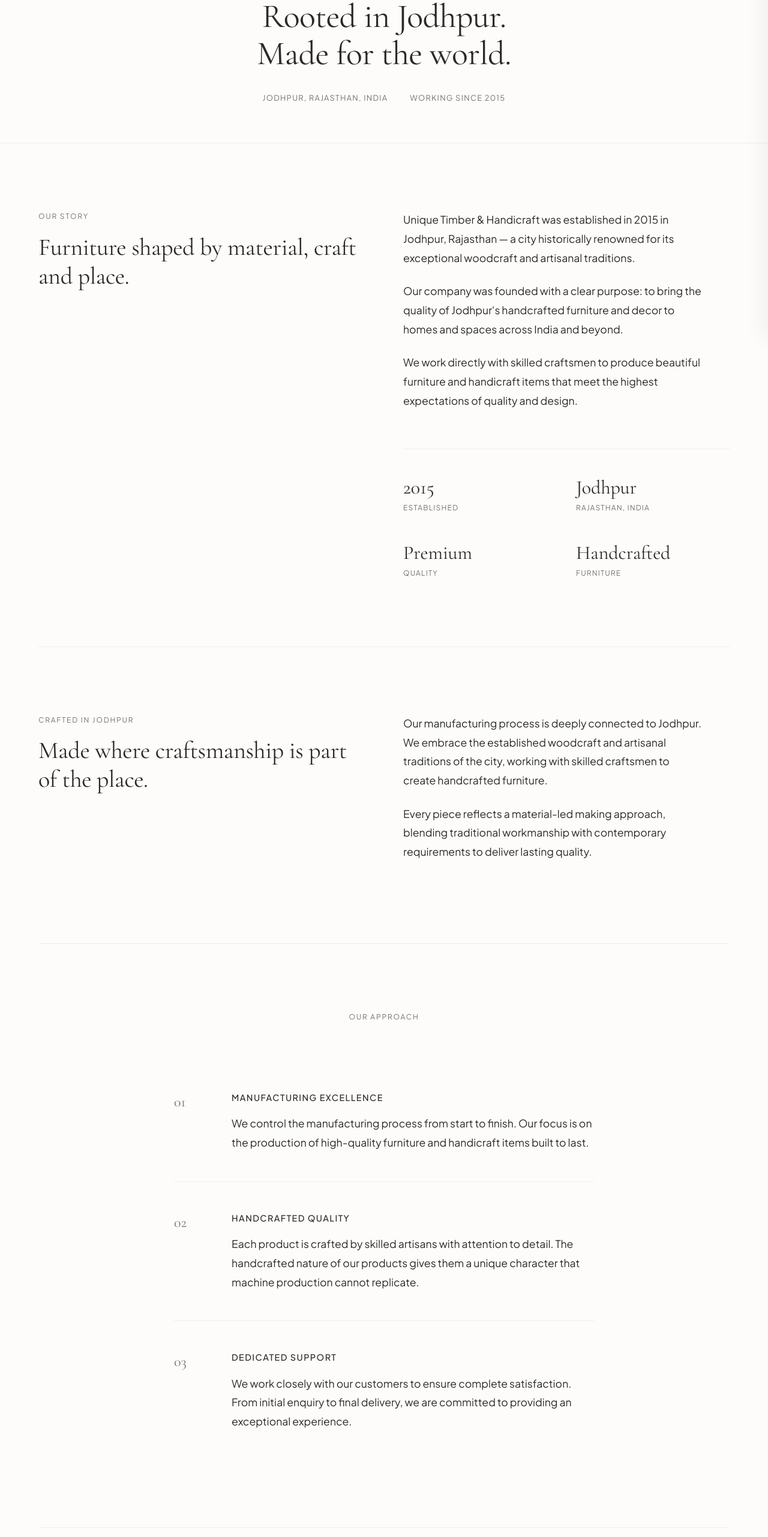
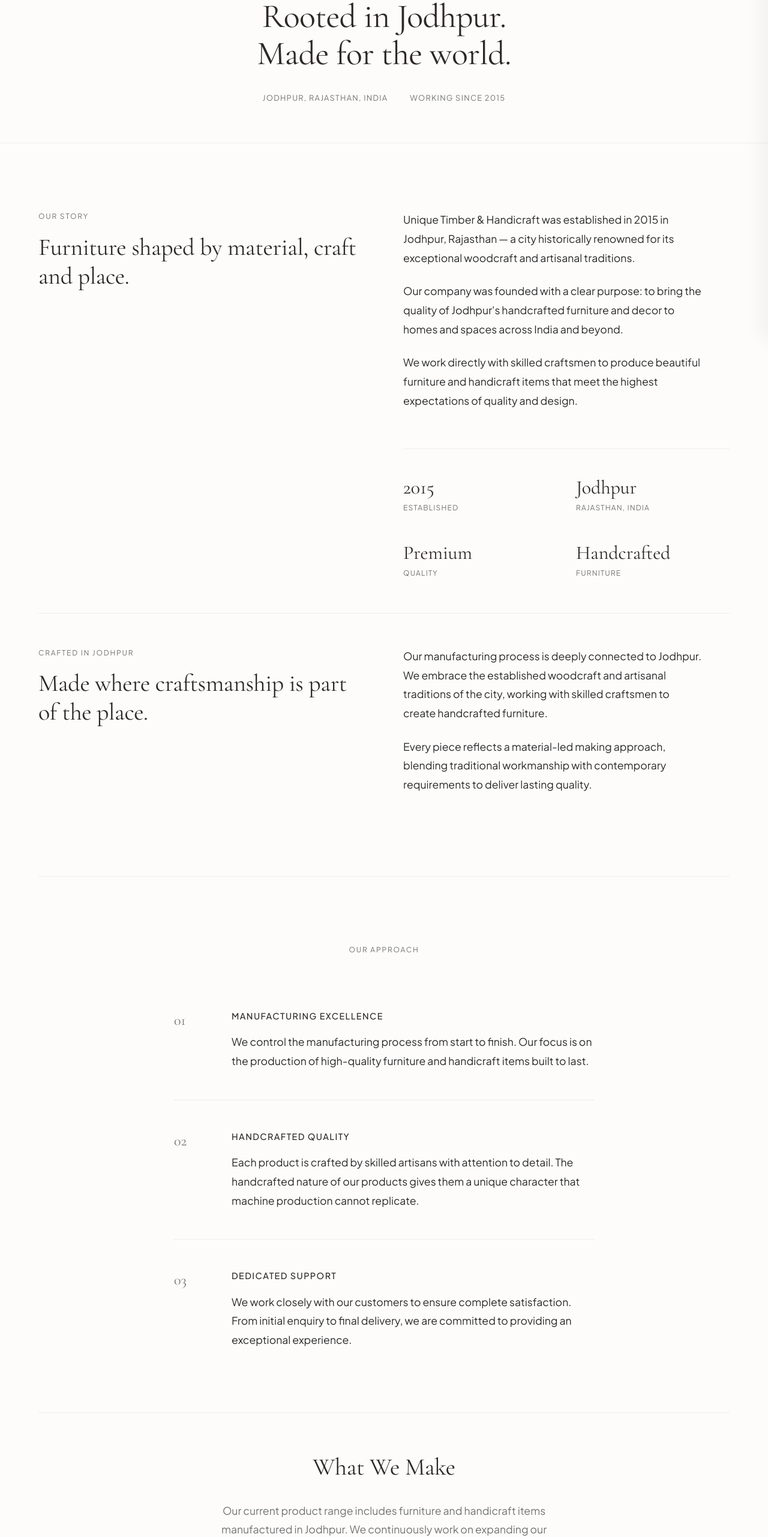
Before and after one commit to Raief445/unique-handicraft, a Next.js app: page /about in a window 1280 px wide. Shown: the part 234-2797 px from the top of the page at 60% size. Built offline with nearby package versions, Linux system fonts and the light colour scheme; no server answers; the database is empty; a web font is replaced by a local one.

Commit message:
style(about): refine section rhythm and spacing

```diff
--- a/app/about/about.module.css
+++ b/app/about/about.module.css
@@ -46,6 +46,14 @@
 .section {
   padding: 7rem 0;
   border-bottom: 1px solid var(--color-border);
+}
+
+.sectionConnectedTop {
+  padding-top: 3.5rem;
+}
+
+.sectionConnectedBottom {
+  padding-bottom: 3.5rem;
 }
 
 .section:last-child {
@@ -108,7 +116,7 @@
 
 .editorialHeadlineCentered {
   text-align: center;
-  margin-bottom: 4rem;
+  margin-bottom: 2.5rem;
 }
 
 .editorialHeadlineCentered h2 {
@@ -273,6 +281,14 @@
     padding: 4rem 0;
   }
 
+  .sectionConnectedTop {
+    padding-top: 2rem;
+  }
+
+  .sectionConnectedBottom {
+    padding-bottom: 2rem;
+  }
+
   .editorialHeadline h2,
   .editorialHeadlineCentered h2 {
     font-size: 2rem;
--- a/app/about/page.tsx
+++ b/app/about/page.tsx
@@ -24,7 +24,7 @@ export default function AboutPage() {
 
       <div className="container">
         {/* Story */}
-        <section className={styles.section}>
+        <section className={`${styles.section} ${styles.sectionConnectedBottom}`}>
           <div className={styles.editorialGrid}>
             <div className={styles.editorialHeadline}>
               <div className={styles.eyebrow}>OUR STORY</div>
@@ -69,7 +69,7 @@ export default function AboutPage() {
         </section>
 
         {/* Crafted in Jodhpur */}
-        <section className={styles.section}>
+        <section className={`${styles.section} ${styles.sectionConnectedTop}`}>
           <div className={styles.editorialGrid}>
             <div className={styles.editorialHeadline}>
               <div className={styles.eyebrow}>CRAFTED IN JODHPUR</div>
@@ -92,7 +92,7 @@ export default function AboutPage() {
         </section>
 
         {/* Our Approach */}
-        <section className={styles.section}>
+        <section className={`${styles.section} ${styles.sectionConnectedBottom}`}>
           <div className={styles.editorialHeadlineCentered}>
             <div className={styles.eyebrow}>OUR APPROACH</div>
           </div>
@@ -134,7 +134,7 @@ export default function AboutPage() {
         </section>
 
         {/* What We Make */}
-        <section className={styles.section}>
+        <section className={`${styles.section} ${styles.sectionConnectedTop}`}>
           <div className={styles.editorialHeadlineCentered}>
             <h2>What We Make</h2>
             <p className={styles.sectionSubtextCentered}>
```
